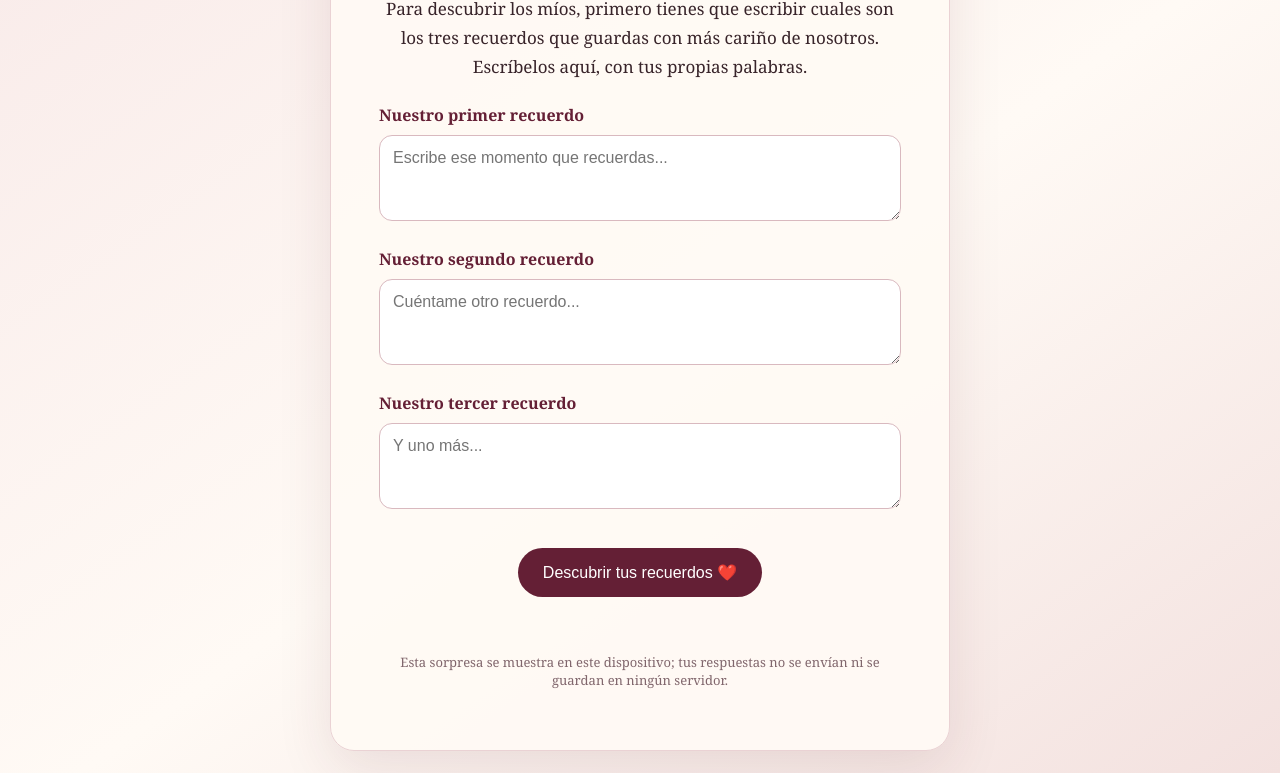
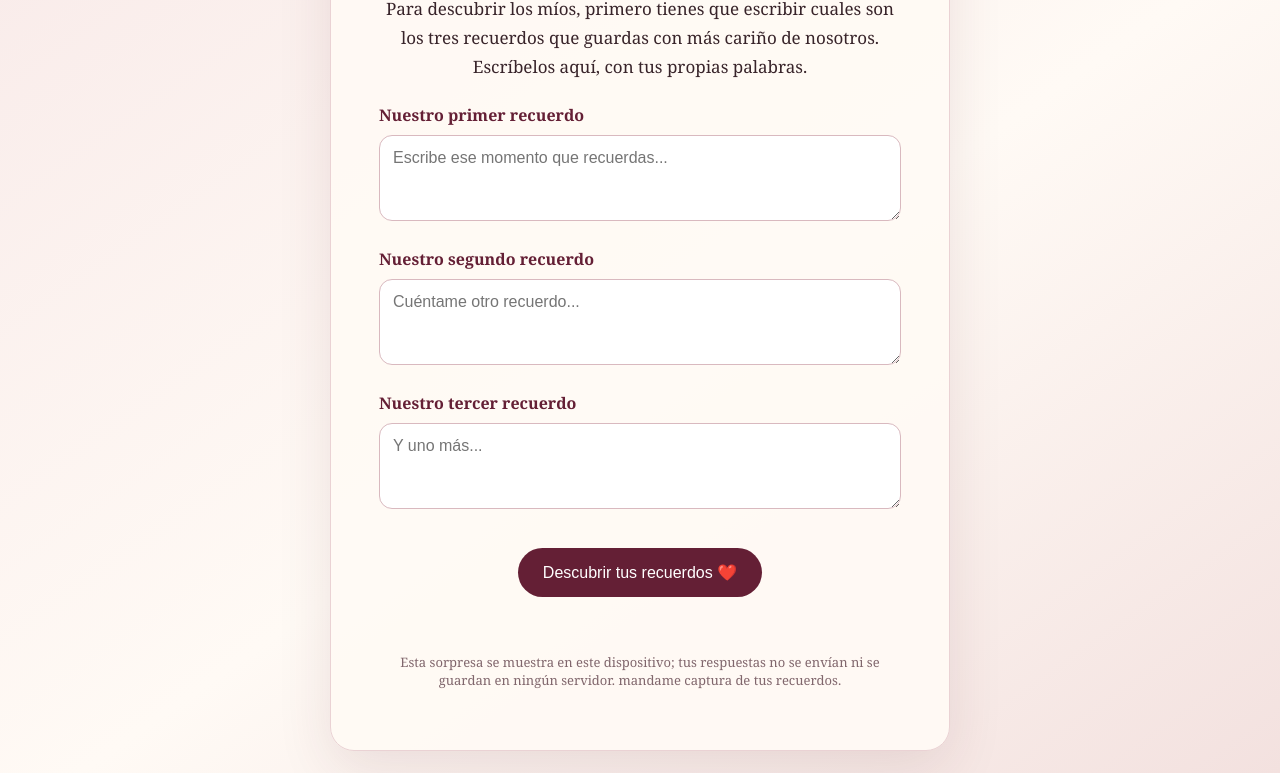
Before and after one commit to Andy-mono/Nuestra-Navidad, a plain HTML site: page recuerdos.html in a window 1280 px wide. Shown: the part 198-971 px from the top of the page. Drawn offline with Linux system fonts and the light colour scheme.

Commit message:
Modify note paragraph in recuerdos.html
Updated the note paragraph to include a request for a screenshot of memories.

```diff
--- a/recuerdos.html
+++ b/recuerdos.html
@@ -43,7 +43,7 @@ button:hover{background:#7c2d46}
   <article class="memory"><h2>3. Esas veces que nos reímos juntos</h2>No pudiera elegir uno en concreto, pero esas veces que nos morimos de risa juntos, como el vernos mutuamente cómo nos reímos hace que nos dé más risa, casi casi hasta que duela. Me encanta reírme contigo, me encanta hacerte reír, me encanta cómo haces cosas tontas que sabes que me voy a reír.</article>
   <p class="intro" style="text-align:center">Gracias por todos los recuerdos, espero seguir construyendo mucho mas momentos bonitos contigo. ❤️</p>
 </section>
-<p class="note">Esta sorpresa se muestra en este dispositivo; tus respuestas no se envían ni se guardan en ningún servidor.</p>
+<p class="note">Esta sorpresa se muestra en este dispositivo; tus respuestas no se envían ni se guardan en ningún servidor. mandame captura de tus recuerdos.</p>
 </main>
 <script>
 document.getElementById('show').addEventListener('click',()=>{
```
